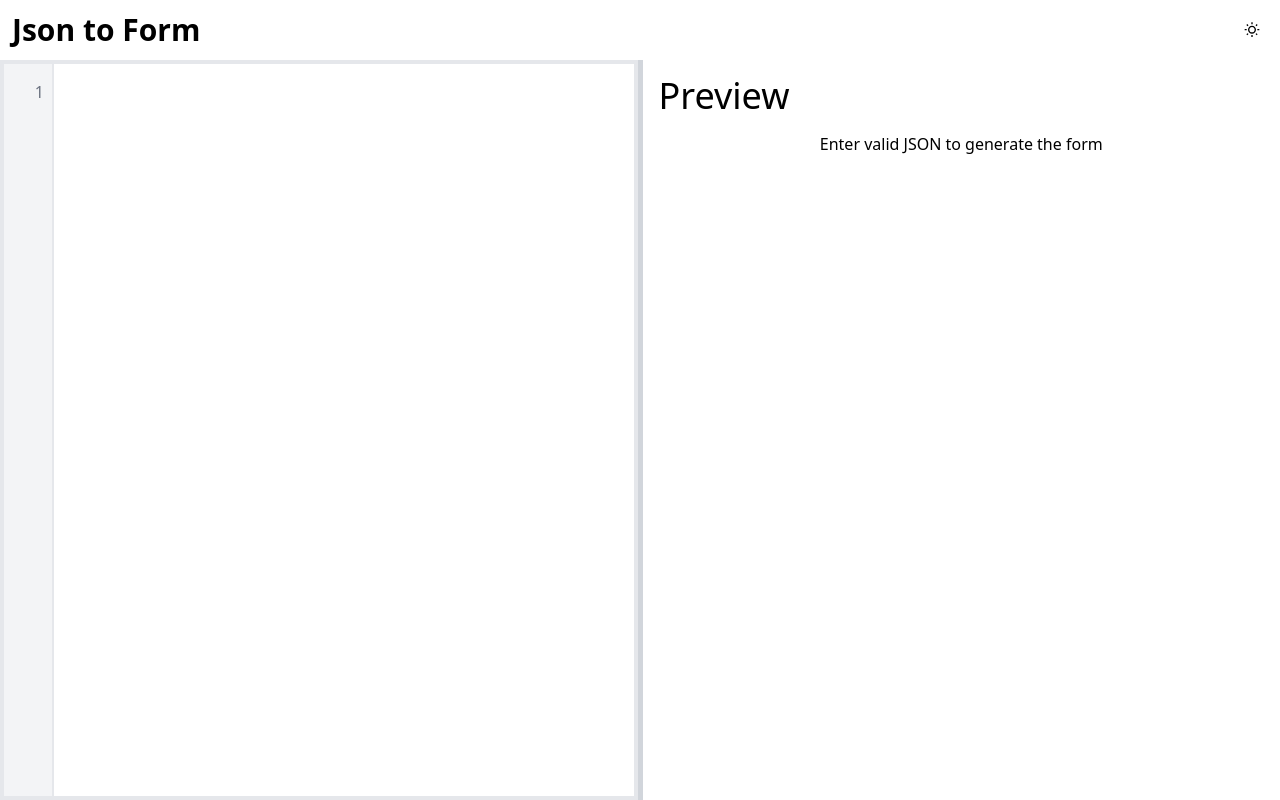
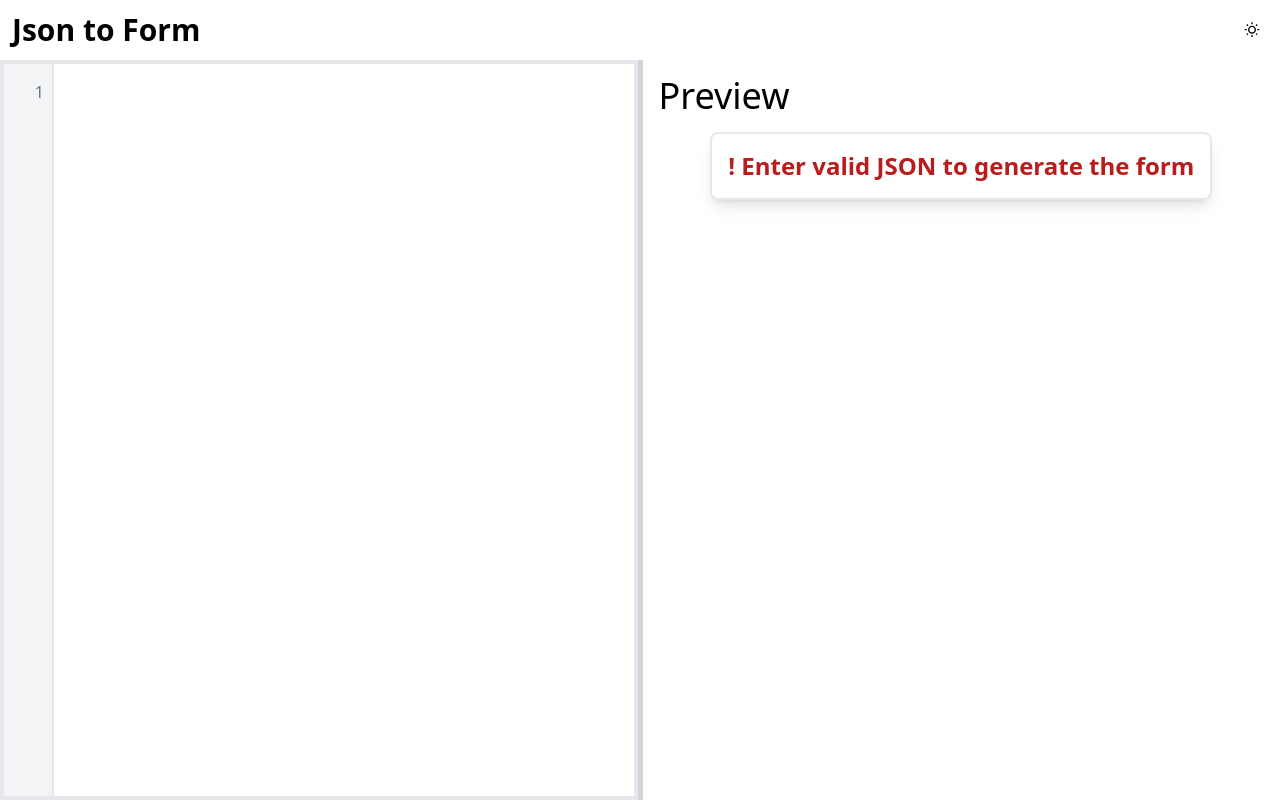
Before and after one commit to AkshayCdr/json-generator, a React (Vite) app: page / in a window 1280 px wide. Built offline with nearby package versions, Linux system fonts and the light colour scheme.

Commit message:
changed eroor message style

```diff
--- a/src/component/formOutput.tsx
+++ b/src/component/formOutput.tsx
@@ -46,7 +46,11 @@ export default function FormOutput({ formSchema }: FormInputProps) {
                     </button>
                 </form>
             )}
-            {!isValid && <h1>Enter valid JSON to generate the form</h1>}
+            {!isValid && (
+                <h1 className="text-lg md:text-2xl text-red-700 font-bold border-2 p-4 rounded-lg shadow-lg">
+                    ! Enter valid JSON to generate the form
+                </h1>
+            )}
             {isModalOpen && (
                 <Modal formData={formData} setModalIsOpen={setModalIsOpen} />
             )}
```
Also changed, not shown: 1 other file (tests, documents, lock files or other folders).
